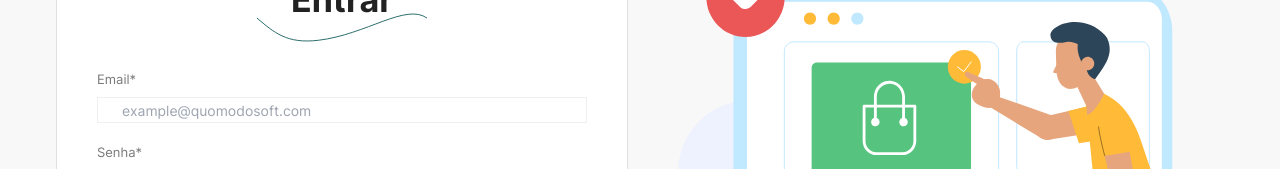
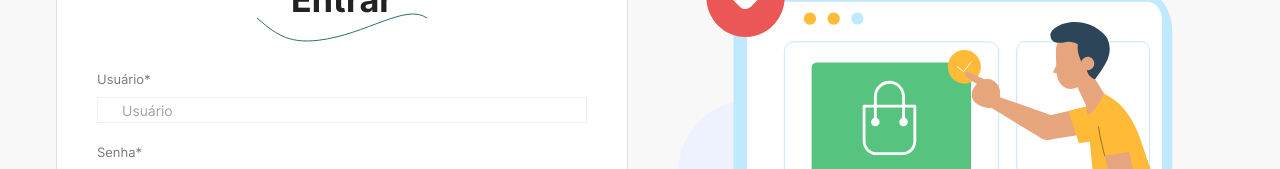
Before and after one commit to NailliwFerreir/Projeto-Integrador-IV, a React (Create React App) app: page /login in a window 1280 px wide. Shown: the part 421-590 px from the top of the page. Built offline with nearby package versions, Linux system fonts and the light colour scheme.

Commit message:
commit login

```diff
--- a/src/components/Auth/Login/index.jsx
+++ b/src/components/Auth/Login/index.jsx
@@ -10,12 +10,15 @@ export default function Login() {
     setValue(!checked);
   };
 
-  const [email, setEmail] = useState("");
+  const [username, setUsername] = useState("");
   const [password, setPassword] = useState("");
   const [error, setError] = useState(false);
   const handleSubmit = (e) => {
+    const obj = {"username": username, "password": password}
+    const jsonstr = JSON.stringify(obj)
+    console.log(jsonstr)
     api
-      .post("/test/login", { email, password })
+      .post("http://localhost:8080/api/auth/signin", jsonstr, {headers: {"Content-Type": "application/json"}})
       .then((res) => console.log("algo foi enviado"));
   };
   return (
@@ -47,11 +50,13 @@ export default function Login() {
                 <div className="input-area">
                   <div className="input-item mb-5">
                     <InputCom
-                      placeholder="example@quomodosoft.com"
-                      label="Email*"
-                      name="email"
-                      type="email"
+                      placeholder="Usuário"
+                      label="Usuário*"
+                      name="username"
+                      type="text"
+                      value={username}
                       inputClasses="h-[50px]"
+                      inputHandler={(e) => setUsername(e.target.value)}
                     />
                   </div>
                   <div className="input-item mb-5">
@@ -60,7 +65,9 @@ export default function Login() {
                       label="Senha*"
                       name="password"
                       type="password"
+                      value={password}
                       inputClasses="h-[50px]"
+                      inputHandler={(e) => setPassword(e.target.value)}
                     />
                   </div>
                   <div className="forgot-password-area flex justify-between items-center mb-7">
```
